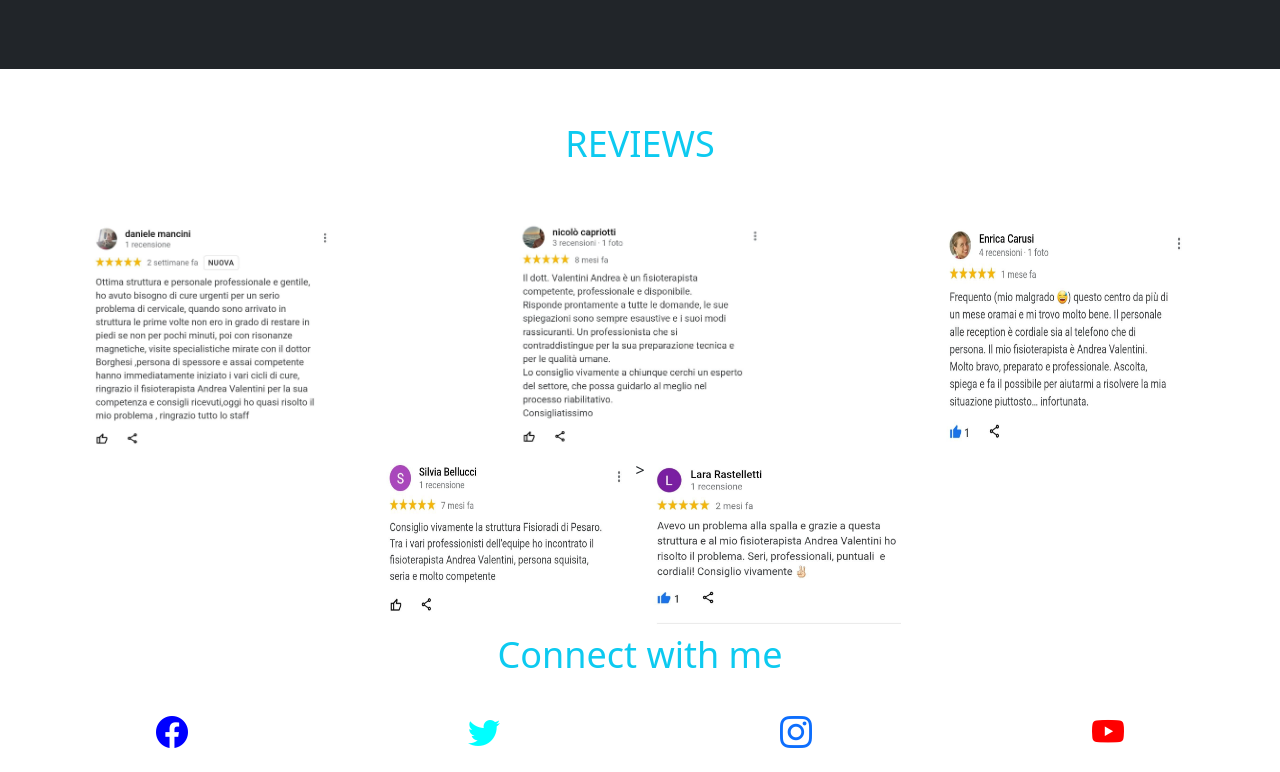
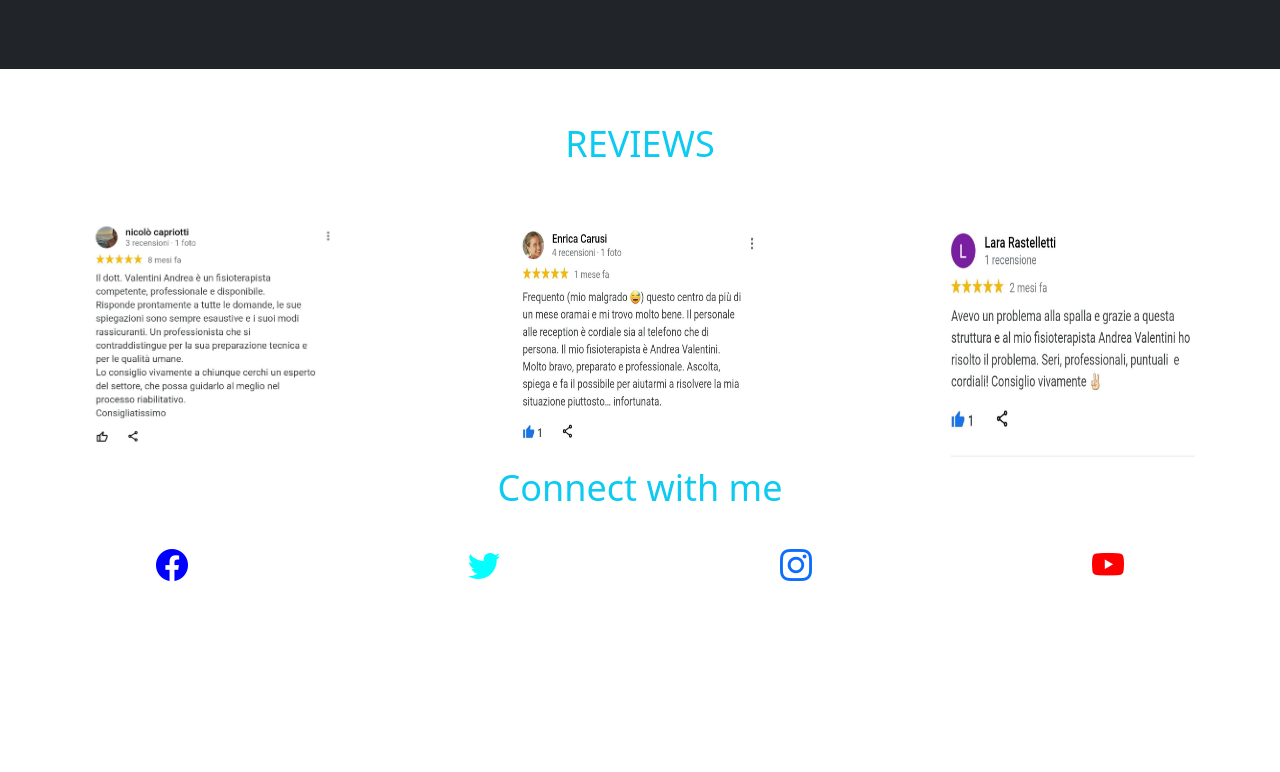
Before and after one commit to LazarVell/ironphysiotherapy, a plain HTML site: page index.html in a window 1280 px wide. Shown: the part 1226-1998 px from the top of the page. After the commit the page ends 1831 px from the top, so only its background shows below. Drawn offline with nearby package versions, Linux system fonts and the light colour scheme; a web font is replaced by a local one.

Commit message:
client changes request

```diff
--- a/index.html
+++ b/index.html
@@ -87,12 +87,8 @@
         <span class="text-info p-5">REVIEWS</span>
         </div>
         <div class="screenwidth d-block d-sm-flex justify-content-around">
-            <img class="flexitem" src="images/review1.jpg" alt="review1">
             <img class="flexitem" src="images/review3.jpg" alt="review3">
             <img class="flexitem" src="images/review4.jpg" alt="review4">
-        </div>
-        <div class="screenwidth d-block d-sm-flex justify-content-center">
-            <img class="flexitem" src="images/review2.jpg" alt="review2">>
             <img class="flexitem" src="images/review5.jpg" alt="review5">
         </div>
     </section>
```
